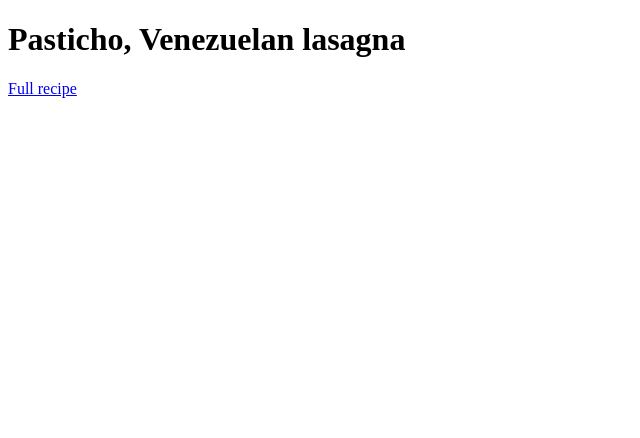
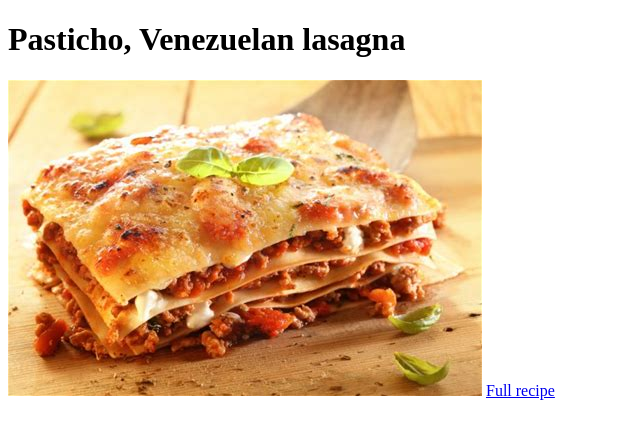
Before and after one commit to ItachIvzla1/ItachIvzla1.github.io, a plain HTML site: page index.html in a window 1280 px wide. Shown: the whole page, without its empty margins (0-640 px from the left). Drawn offline with Linux system fonts and the light colour scheme.

Commit message:
Agregando imagen del pasticho listo para comer debajo del titulo

```diff
--- a/index.html
+++ b/index.html
@@ -8,6 +8,7 @@
 </head>
 <body>
     <h1>Pasticho, Venezuelan lasagna<br></h1>
+    <img src="./images/pasticho.jpg" alt="Pasticho ready for eat">
     <a href="https://www.tasteofhome.com/recipes/pasticho-venezuelan-lasagna/">Full recipe</a>
 </body>
 </html>
```
Also changed, not shown: images/pasticho.jpg (added).
